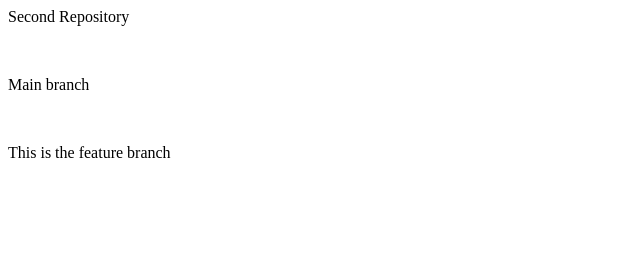
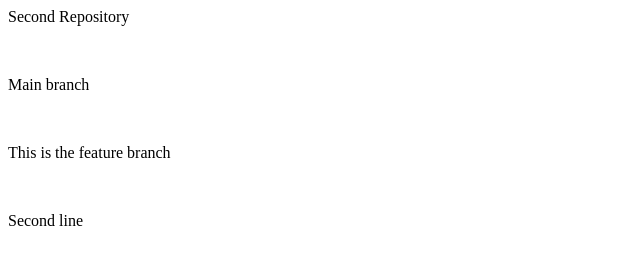
Before and after one commit to Ritvik896/LocalRepo, a plain HTML site: page index.html in a window 1280 px wide. Shown: the full height of the page, 0-640 px from the left. Drawn offline with Linux system fonts and the light colour scheme.

Commit message:
feature1 commit

```diff
--- a/index.html
+++ b/index.html
@@ -3,3 +3,5 @@
 <p>Main branch</p>
 <br>
 <p>This is the feature branch</p>
+<br>
+<p>Second line</p>
```
